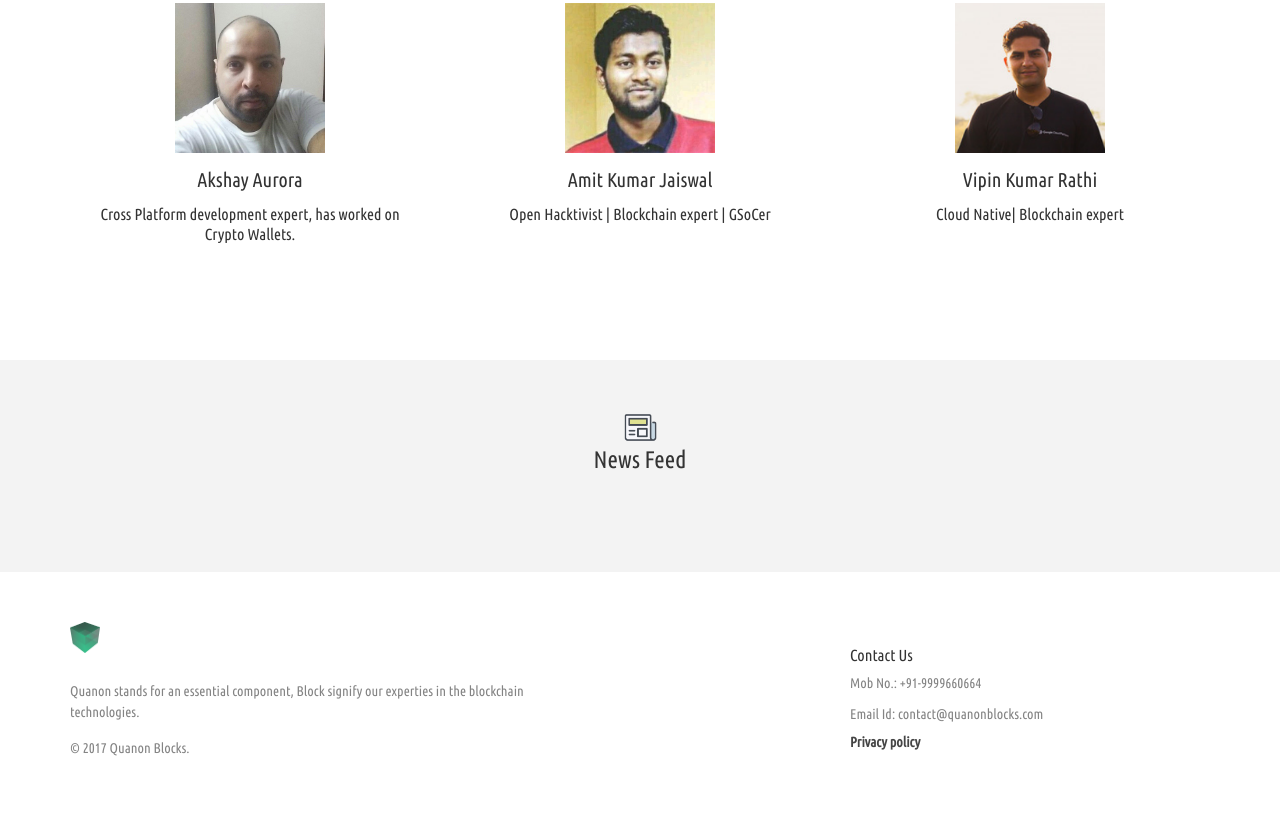
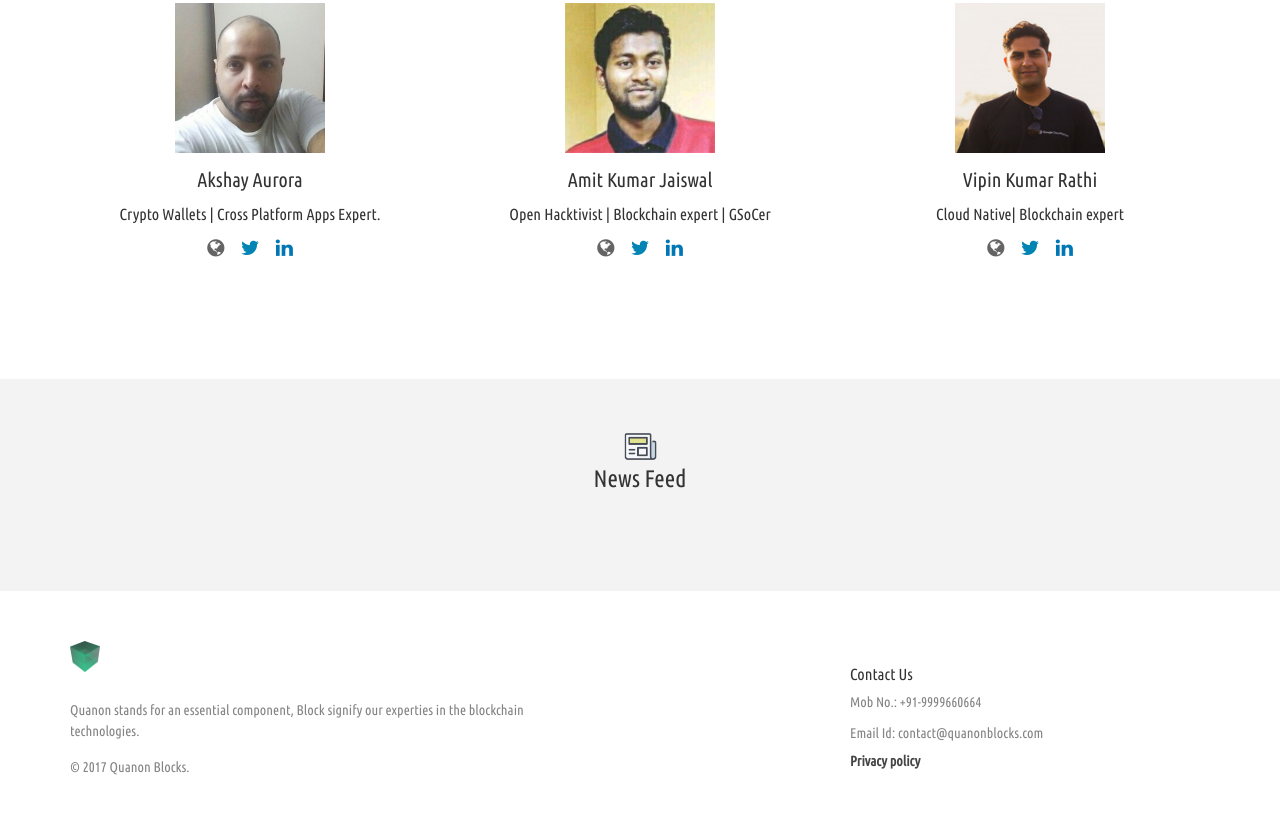
Before and after one commit to quanonblocks/quanonblocks.github.io, a plain HTML site: page index.html in a window 1280 px wide. Shown: the part 3661-4474 px from the top of the page. Drawn offline with Linux system fonts and the light colour scheme; a script that the page names is missing; files whose address does not match are found by name.

Commit message:
social links updated

```diff
--- a/assets/css/style.css
+++ b/assets/css/style.css
@@ -1976,6 +1976,16 @@ li{
 	line-height: 1.3;
 }
 
+.team-info .social-links{
+	display: block;
+	margin: 2% 0%;
+}
+
+.team-info .social-links li{
+	display: inline-block;
+	padding: 2%;
+}
+
 .content-row {
     margin-top: 30px;
 }
--- a/index.html
+++ b/index.html
@@ -261,7 +261,12 @@
                   </div>
                   <div class="team-info">
                     <h1>Akshay Aurora</h1>
-                    <p>Cross Platform development expert, has worked on Crypto Wallets.</p>
+                    <p>Crypto Wallets | Cross Platform Apps Expert.</p>
+                    	<ul class="social-links">
+                    		<li><a href=""><i class="fa fa-globe" style="font-size: 20px; color: #656464;" aria-hidden="true"></i></a></li>
+                    		<li><a href="https://twitter.com/quanon_akkshay"><i class="fa fa-twitter" style="font-size: 20px; color: #0084b4;" aria-hidden="true"></i></a></li>
+                    		<li><a href="https://www.linkedin.com/in/quanon/"><i class="fa fa-linkedin" style="font-size: 20px; color: #0077B5;" aria-hidden="true"></i></a></li>
+						</ul>
                   </div>
                 </div>
               </div>
@@ -274,6 +279,11 @@
                   <div class="team-info">
                     <h1>Amit Kumar Jaiswal</h1>
                     <p>Open Hacktivist | Blockchain expert | GSoCer</p>
+                    	<ul class="social-links">
+                    		<li><a href=""><i class="fa fa-globe" style="font-size: 20px; color: #656464;" aria-hidden="true"></i></a></li>
+                    		<li><a href="https://twitter.com/AMIT_GKP"><i class="fa fa-twitter" style="font-size: 20px; color: #0084b4;" aria-hidden="true"></i></a></li>
+                    		<li><a href="https://www.linkedin.com/in/amitkumarjaiswal1/"><i class="fa fa-linkedin" style="font-size: 20px; color: #0077B5;" aria-hidden="true"></i></a></li>
+						</ul>
                   </div>
                 </div>
               </div>
@@ -286,6 +296,11 @@
                   <div class="team-info">
                     <h1>Vipin Kumar Rathi</h1>
                     <p>Cloud Native| Blockchain expert</p>
+                    	<ul class="social-links">
+                    		<li><a href=""><i class="fa fa-globe" style="font-size: 20px; color: #656464;" aria-hidden="true"></i></a></li>
+                    		<li><a href="https://twitter.com/vipratos"><i class="fa fa-twitter" style="font-size: 20px; color: #0084b4;" aria-hidden="true"></i></a></li>
+                    		<li><a href="https://www.linkedin.com/in/vipin-rathi-08b437bb/"><i class="fa fa-linkedin" style="font-size: 20px; color: #0077B5;" aria-hidden="true"></i></a></li>
+						</ul>
                   </div>
                 </div>
               </div>
```
